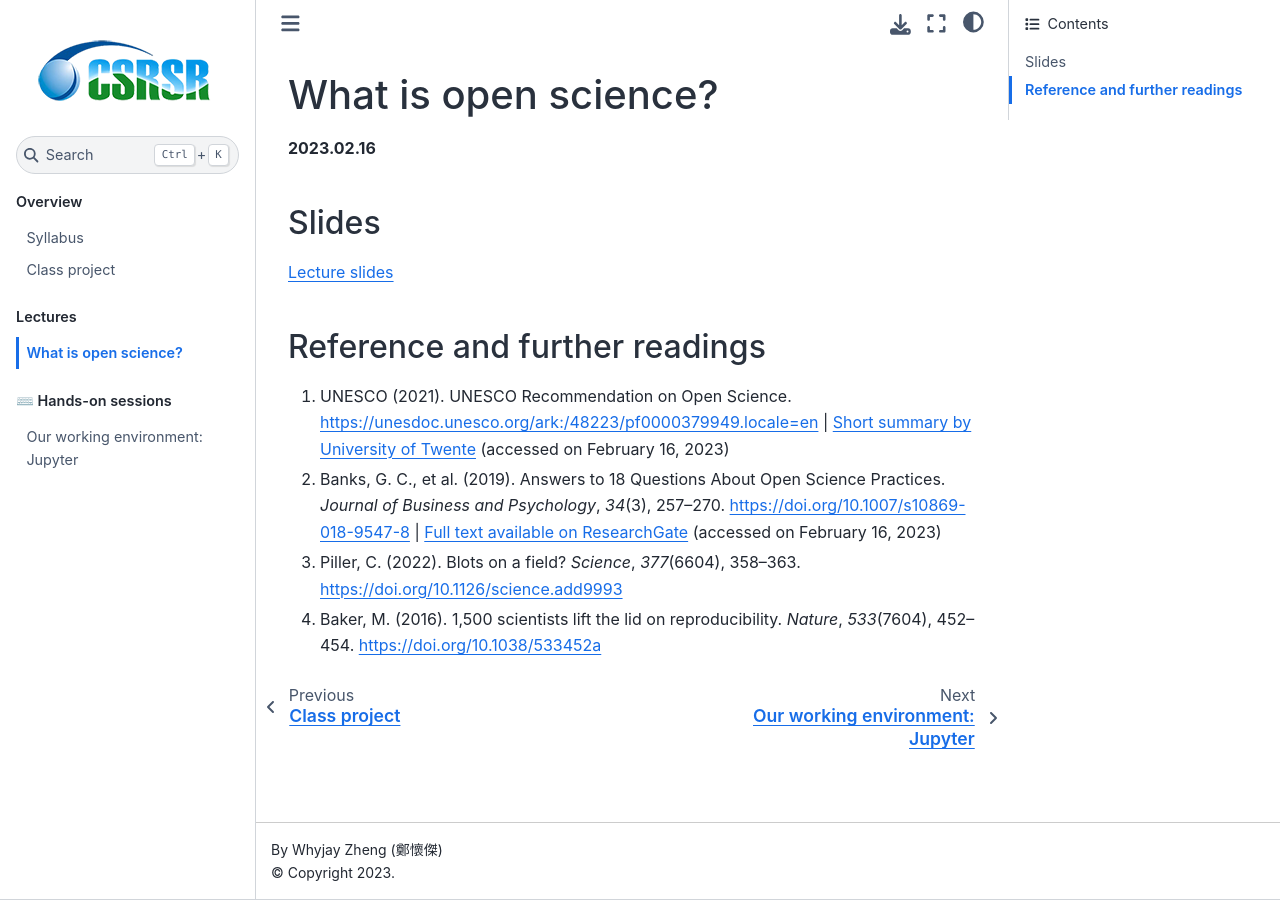
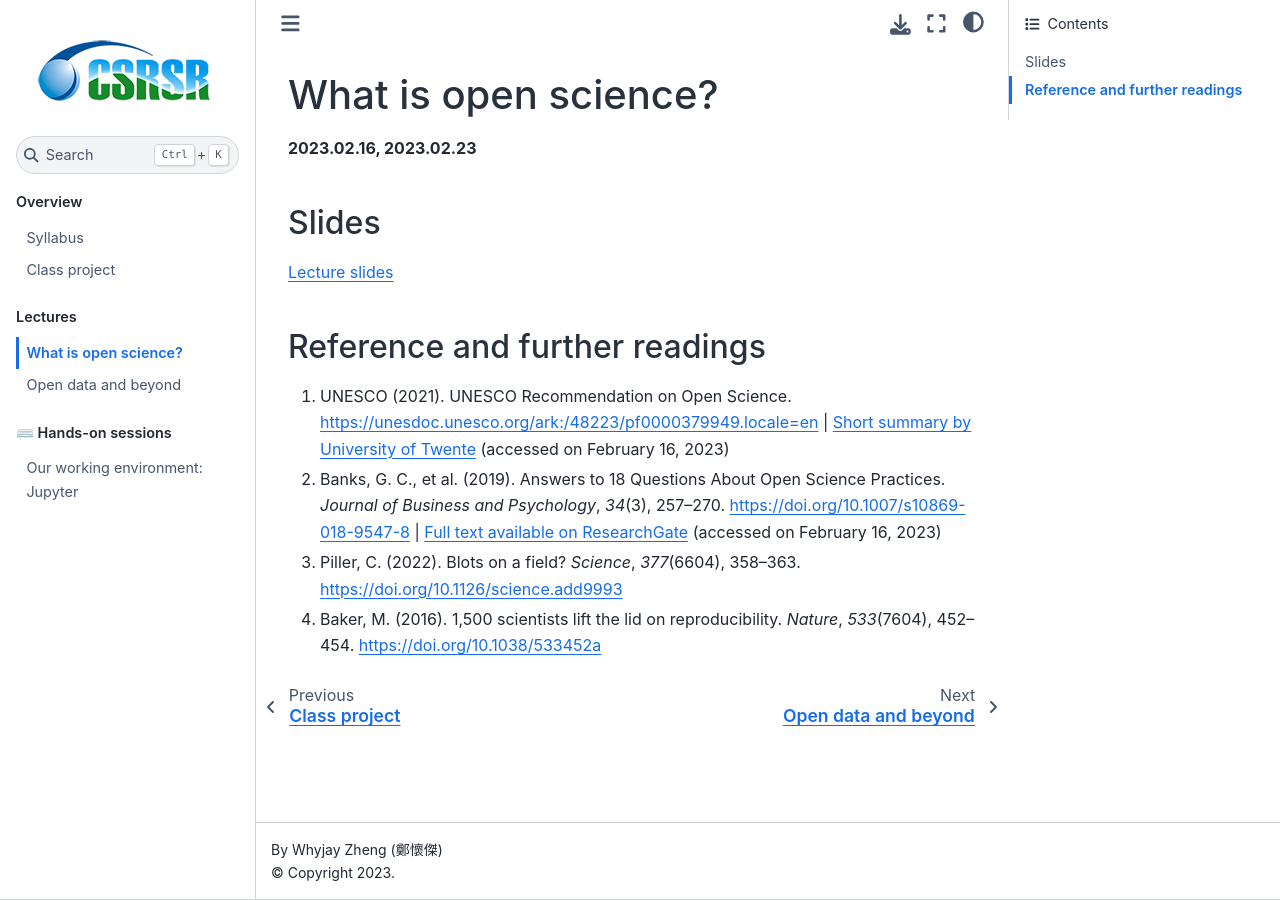
Before and after one commit to whyjz/ncu-open-science, a Jupyter Book: the page built from docs/lectures/L1-intro.md, in a window 1280 px wide. Built offline with Jupyter Book 1.0.4 settings and Sphinx 7.4.7 and the Sphinx Book theme 1.1.4, drawn with Linux system fonts in a browser that asks for light colours.

Commit message:
Add L2 content

```diff
--- a/docs/_toc.yml
+++ b/docs/_toc.yml
@@ -9,6 +9,7 @@
   - caption: Lectures
     chapters:
     - file: lectures/L1-intro
+    - file: lectures/L2-opendata
 
   - caption: ⌨️ Hands-on sessions
     chapters:
--- a/docs/lectures/L1-intro.md
+++ b/docs/lectures/L1-intro.md
@@ -1,6 +1,6 @@
 # What is open science?
 
-**2023.02.16**
+**2023.02.16, 2023.02.23**
 
 ## Slides
 
--- a/docs/syllabus.md
+++ b/docs/syllabus.md
@@ -44,10 +44,10 @@
   - 2/16: What is open science?
 - Week 2
   - 2/21: ⌨️ Our working environment: Jupyter
-  - 2/23: Open vs proprietary data: which is better?
+  - 2/23: Open data and beyond (1): Licenses
 - Week 3
   - 2/28: NO CLASS
-  - 3/2: The FAIR policy
+  - 3/2: Open data and beyond (2): The FAIR policy
 - Week 4
   - 3/7: ⌨️ Share your data and code under FAIR (1)
   - 3/9: Open access journals and preprints
```
Also changed, not shown: docs/lectures/L2-opendata.md (added, +15 -0 lines), docs/tentative.md (+1 -1 lines).
